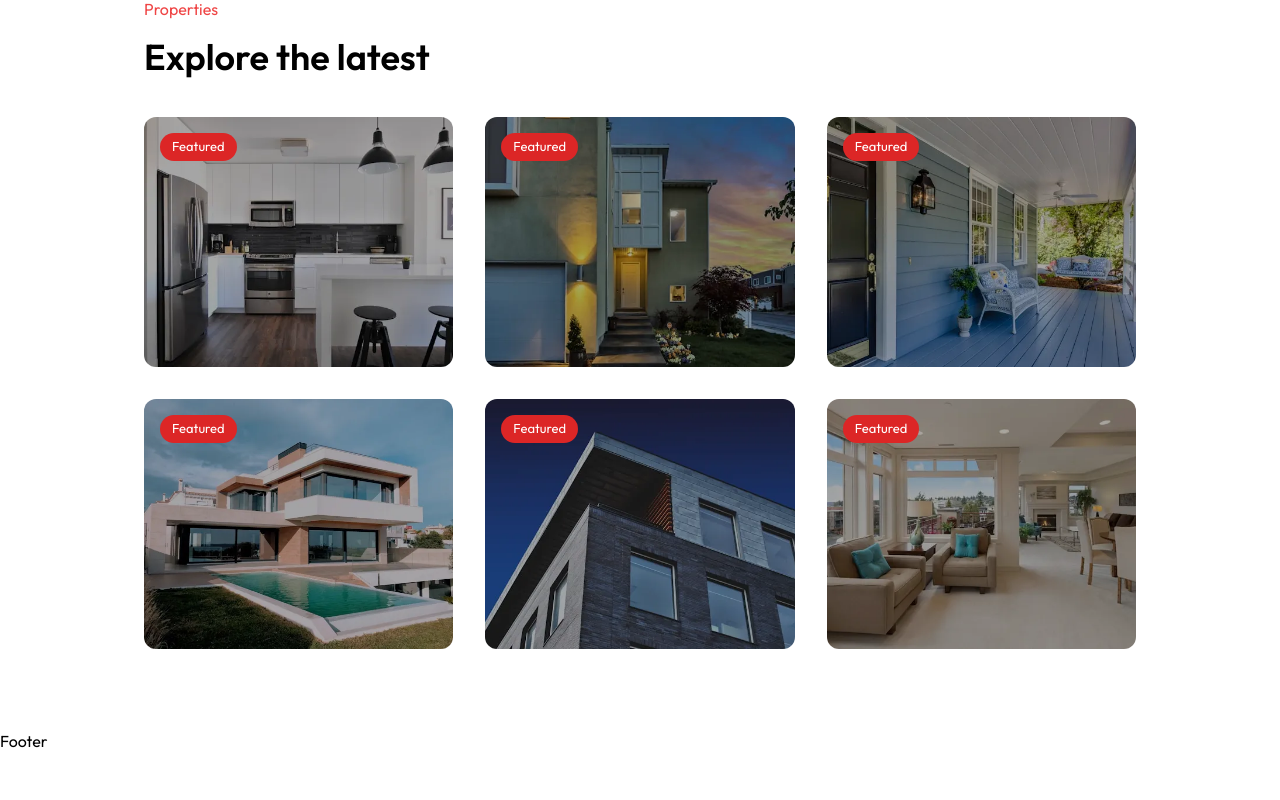
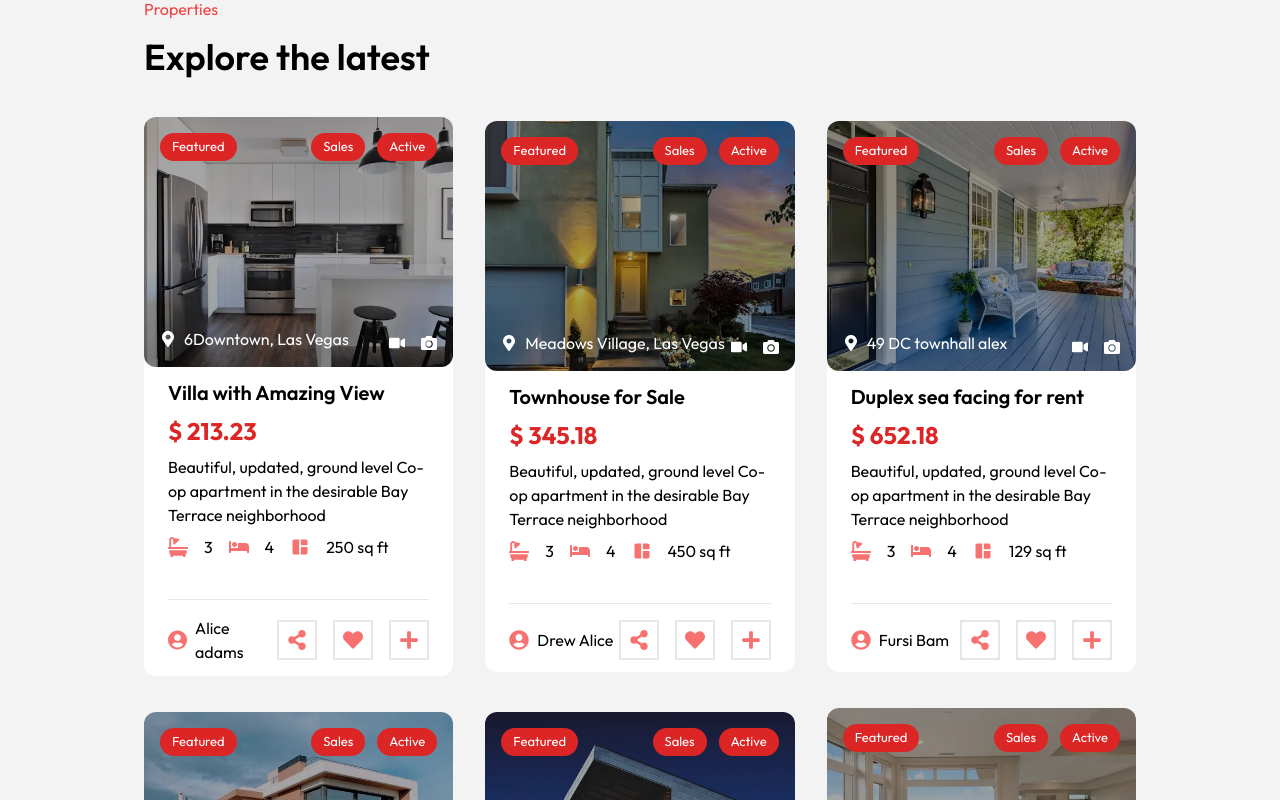
Before and after one commit to Bilal4542/practice-projects, a React (Vite) app in the folder real-estate-web/: page / in a window 1280 px wide. Shown: the part 2260-3060 px from the top of the page. Before the commit the page ends 3013 px from the top, so only its background shows below. Built offline with nearby package versions, Linux system fonts and the light colour scheme.

Commit message:
properties section completed

```diff
--- a/real-estate-web/src/index.css
+++ b/real-estate-web/src/index.css
@@ -3,6 +3,7 @@
 @tailwind components;
 @tailwind utilities;
 
-*{
+body{
     font-family: "Outfit", system-ui;
+    background-color: rgb(243,243,243);
 }
--- a/real-estate-web/src/sections/Properties.jsx
+++ b/real-estate-web/src/sections/Properties.jsx
@@ -1,7 +1,7 @@
 import React, { useEffect } from 'react'
 import { useDarkMode } from '../components/DarkModeContext'
 import { property } from '../components/export'
-import { FaBath, FaShareAlt, FaBed, FaUserCircle, FaPlus, FaMapMarkerAlt, FaVideo, FaCamera } from 'react-icons/fa'
+import { FaBath, FaShareAlt, FaBed, FaUserCircle, FaPlus, FaMapMarkerAlt, FaVideo, FaCamera, FaHeart } from 'react-icons/fa'
 import { MdSpaceDashboard } from 'react-icons/md'
 import AOS from 'aos'
 import 'aos/dist/aos.css'
@@ -33,10 +33,55 @@ const Properties = () => {
               <div id='image-box' className='bg-cover bg-center h-[250px] rounded-xl p-4 flex flex-col justify-between items-end' style={{backgroundImage:`url(${item.images})`}}>
                 <div id='top' className='w-full flex justify-between items-end'>
                   <div><button className='px-3 py-1 bg-red-600 hover:bg-white hover:text-black text-white rounded-full text-[13px] duration-300'>Featured</button></div>
-                  <div></div>
+                  <div className='flex justify-between items-center gap-3'>
+                  <button className='px-3 py-1 bg-red-600 hover:bg-white hover:text-black text-white rounded-full text-[13px] duration-300'>Sales</button>
+                  <button className='px-3 py-1 bg-red-600 hover:bg-white hover:text-black text-white rounded-full text-[13px] duration-300'>Active</button>
+                  </div>
                 </div>
-                <div></div>
+                <div id='bottom' className='flex justify-between items-end w-full'>
+                  <div className="flex justify-start items-center gap-2">
+                    <FaMapMarkerAlt className='size-4 text-white'/>
+                    <h1 className='text-white'>{item.address}</h1>
+                  </div>
+                  <div className="flex justify-center items-center gap-4">
+                    <FaVideo className='text-white size-4'/>
+                    <FaCamera className='text-white size-4'/>
+                  </div>
+                </div>
               </div>
+              <div className='w-full flex flex-col justify-between items-start px-6 py-3 gap-2'>
+                <h1 className='text-black text-xl font-semibold dark:text-white'>{item.name}</h1>
+                <h1 className='text-red-600 text-2xl font-bold dark:text-white'>{item.price}</h1>
+                <p className='dark:text-white'>{item.about}</p>
+                <div id='icons' className="flex justify-center items-start gap-4">
+                  <div className="flex justify-center items-center gap-4">
+                  <FaBath className='text-red-400 size-5'/>
+                  <h1 className='dark:text-white'>{item.bath}</h1>
+                  </div>
+                  <div className="flex justify-center items-center gap-4">
+                  <FaBed className='text-red-400 size-5'/>
+                  <h1 className='dark:text-white'>{item.bed}</h1>
+                  </div>
+                  <div className="flex justify-center items-center gap-4">
+                  <MdSpaceDashboard className='text-red-400 size-5'/>
+                  <h1 className='dark:text-white'>{item.area}</h1>
+                  </div>
+                </div>
+                <div className="w-full h-[1px] bg-gray-200 mt-8"></div>
+
+                <div id="owner-info" className='w-full flex justify-between items-center mt-2'>
+                  <div className="flex justify-center items-center gap-2">
+                    <FaUserCircle className='text-red-400 size-5'/>
+                    <h1 className='dark:text-white'>{item.owner}</h1>
+                  </div>
+                  <div className="flex justify-center items-center gap-4">
+                    <div className="p-2 border-2 border-gray-200 hover:bg-black cursor-pointer transform hover:scale-110 transition-transform duration-300"><FaShareAlt className='size-5 text-red-400'/></div>
+                    <div className="p-2 border-2 border-gray-200 hover:bg-black cursor-pointer transform hover:scale-110 transition-transform duration-300"><FaHeart className='size-5 text-red-400'/></div>
+                    <div className="p-2 border-2 border-gray-200 hover:bg-black cursor-pointer transform hover:scale-110 transition-transform duration-300"><FaPlus className='size-5 text-red-400'/></div>
+                  </div>
+                </div>
+              </div>
+
             </div>
           ))}
         </div>
```
